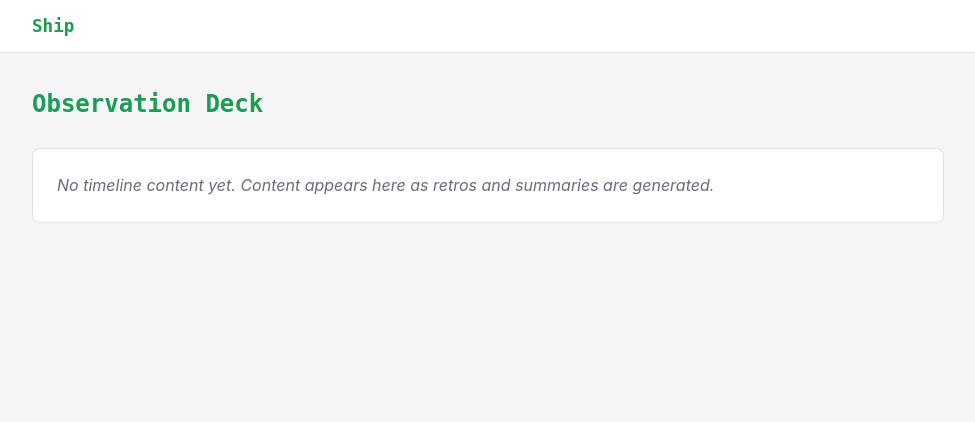
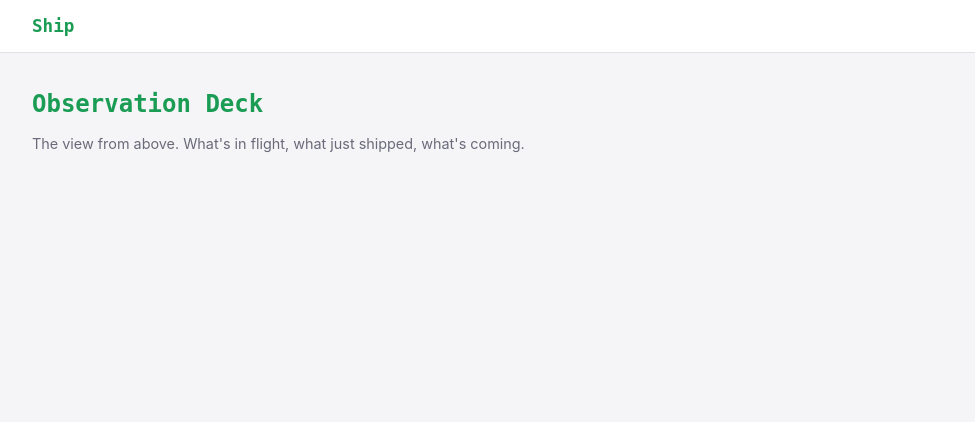
Before and after one commit to megadoomer-io/ship, a Python web app: template src/ship/templates/observation_deck.html in a window 1280 px wide. Shown: the top 422 px of the page, without its empty margins (152-1127 px from the left). Run offline with Jinja, Linux system fonts and the light colour scheme; the template is opened without the code that fills it, so the values that code supplies are empty.

Commit message:
feat: swap observation deck and porthole content, add page blurbs (#3)
Observation deck (teammate) now shows the status board: In Flight,
Recent Activity, and This Week. Porthole (manager) shows the curated
timeline feed with retro and weekly summary cards. This matches the
metaphors better: observation deck = broad view from above, porthole =
focused window into the work.

Each page now has a one-liner explaining its purpose.

Co-authored-by: Claude Opus 4.6 (1M context) <noreply@anthropic.com>

```diff
--- a/src/ship/static/css/style.css
+++ b/src/ship/static/css/style.css
@@ -99,8 +99,14 @@ h1 {
     font-family: var(--font-mono);
     font-size: 1.5rem;
     font-weight: 700;
+    margin-bottom: 0.5rem;
+    color: var(--accent);
+}
+
+.page-blurb {
+    font-size: 0.9rem;
+    color: var(--text-muted);
     margin-bottom: 1.5rem;
-    color: var(--accent);
 }
 
 h2 {
--- a/src/ship/templates/bridge.html
+++ b/src/ship/templates/bridge.html
@@ -3,6 +3,7 @@
 
 {% block content %}
 <h1>Bridge</h1>
+<p class="page-blurb">Full operational control. Active work, daily entries, weekly summaries.</p>
 
 <section class="card">
     <h2>Active Work</h2>
--- a/src/ship/templates/observation_deck.html
+++ b/src/ship/templates/observation_deck.html
@@ -3,21 +3,33 @@
 
 {% block content %}
 <h1>Observation Deck</h1>
+<p class="page-blurb">The view from above. What's in flight, what just shipped, what's coming.</p>
+
+{% if active_work %}
+<section class="card">
+    <h2>In Flight</h2>
+    <div class="rendered-content">{{ active_work | safe }}</div>
+</section>
+{% endif %}
 
 {% if timeline %}
-{% for item in timeline %}
-<section class="card timeline-card">
-    <div class="timeline-header">
+<section class="card">
+    <h2>Recent Activity</h2>
+    {% for item in timeline %}
+    <div class="timeline-compact">
         <span class="badge badge-{{ item.content_type }}">{{ item.content_type }}</span>
-        <time class="timeline-date">{{ item.date.strftime('%b %d, %Y') }}</time>
+        <span class="timeline-title-inline">{{ item.title }}</span>
+        <time class="timeline-date-inline">{{ item.date.strftime('%b %d') }}</time>
     </div>
-    <h2 class="timeline-title">{{ item.title }}</h2>
-    <div class="rendered-content">{{ item.rendered_html | safe }}</div>
+    {% if not loop.last %}<hr class="timeline-divider">{% endif %}
+    {% endfor %}
 </section>
-{% endfor %}
-{% else %}
+{% endif %}
+
+{% if weekly_summary %}
 <section class="card">
-    <p class="text-muted">No timeline content yet. Content appears here as retros and summaries are generated.</p>
+    <h2>This Week</h2>
+    <div class="rendered-content">{{ weekly_summary | safe }}</div>
 </section>
 {% endif %}
 {% endblock %}
```
Also changed, not shown: src/ship/routes.py (+12 -12 lines), src/ship/templates/porthole.html (+13 -23 lines), tests/test_content.py (+13 -4 lines).
